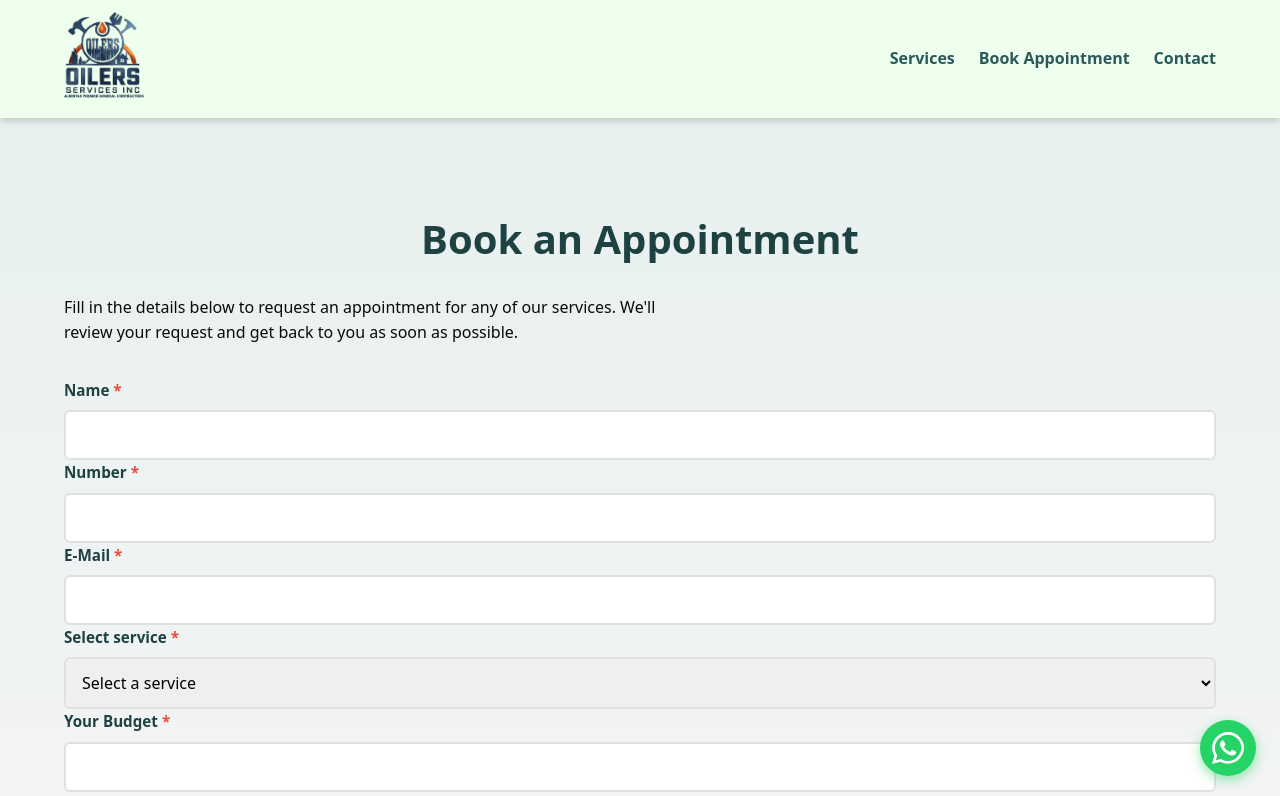
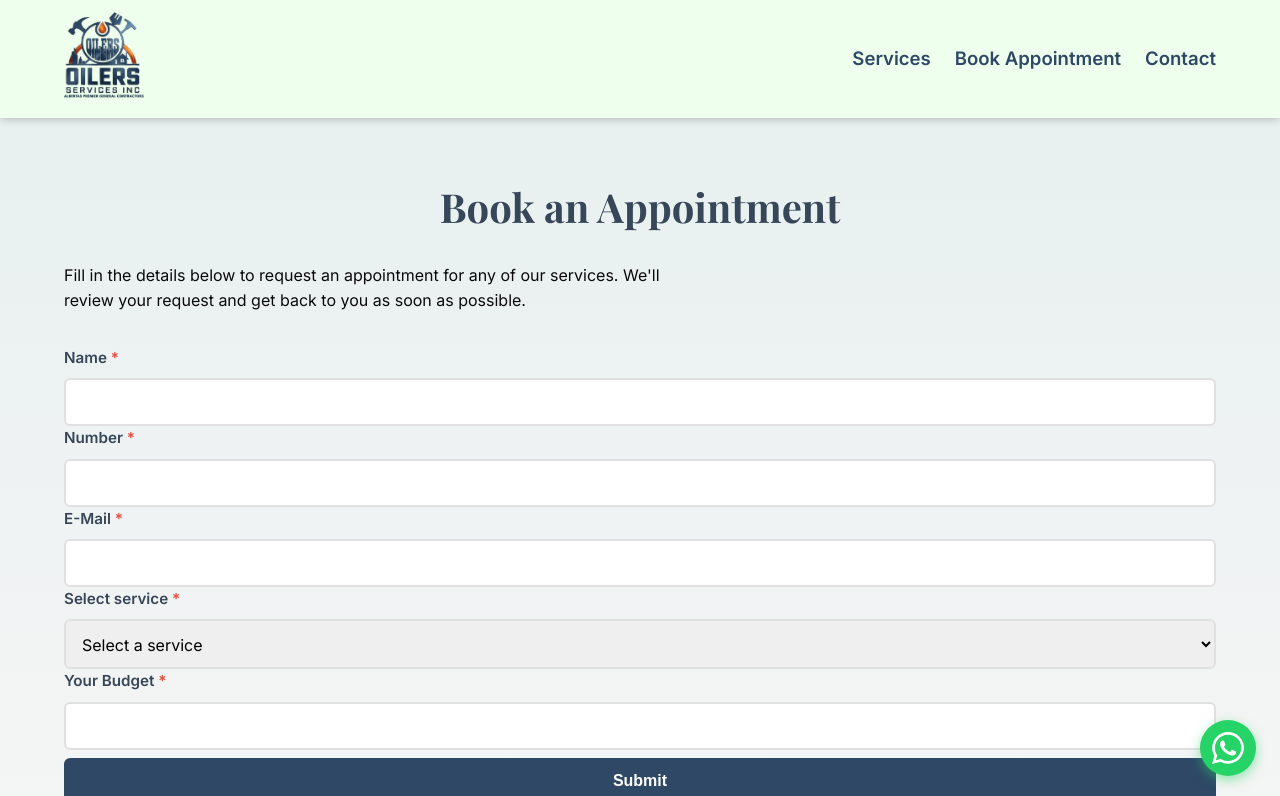
Before and after one commit to aabhay007/Oilers-Services-Inc, a Next.js app: page /request-appointment in a window 1280 px wide. Shown: the top 796 px of the page. Built offline with nearby package versions, Linux system fonts and the light colour scheme.

Commit message:
`Design changes and added scrollable feedback `

```diff
--- a/app/globals.css
+++ b/app/globals.css
@@ -1,11 +1,16 @@
+@import url("https://fonts.googleapis.com/css2?family=Inter:wght@400;500;600;700&family=Playfair+Display:wght@500;600;700&display=swap");
+
 :root {
-  --oilers-teal: #2a5a5a;
-  --oilers-teal-dark: #1e4242;
-  --oilers-teal-light: #3d7a7a;
+  --oilers-teal: #2e4866;
+  --oilers-teal-dark: #374759;
+  --oilers-teal-light: #2b4766;
   --oilers-tagline: #cccccc;
   --oilers-white: #f5f5f5;
   --oilers-black: #0a0a0a;
-  --font-sans: system-ui, -apple-system, BlinkMacSystemFont, 'Segoe UI', Roboto, sans-serif;
+  --font-sans:
+    "Inter", system-ui, -apple-system, BlinkMacSystemFont, "Segoe UI", Roboto,
+    sans-serif;
+  --font-heading: "Playfair Display", "Times New Roman", serif;
 }
 
 *,
@@ -26,10 +31,14 @@ body {
   line-height: 1.6;
 }
 
-h1, h2, h3, h4 {
+h1,
+h2,
+h3,
+h4 {
   color: var(--oilers-teal-dark);
   font-weight: 700;
   line-height: 1.2;
+  font-family: var(--font-heading);
 }
 
 a {
@@ -69,7 +78,9 @@ a:hover {
   top: 0;
   z-index: 100;
   box-shadow: 0 2px 8px rgba(0, 0, 0, 0.2);
-  transition: padding 0.25s ease, box-shadow 0.25s ease;
+  transition:
+    padding 0.25s ease,
+    box-shadow 0.25s ease;
 }
 
 .header--compact {
@@ -131,6 +142,7 @@ a:hover {
 .nav-list a {
   color: var(--oilers-tagline);
   font-weight: 600;
+  font-size: 1.16rem;
   text-decoration: none;
 }
 
@@ -141,7 +153,7 @@ a:hover {
 
 /* Sections */
 .section {
-  padding: 4rem 0;
+  padding: 2rem 0;
 }
 
 .section-alt {
@@ -232,7 +244,11 @@ a:hover {
 .hero {
   padding: 4rem 0 5rem;
   text-align: center;
-  background: linear-gradient(180deg, var(--oilers-teal-dark) 0%, var(--oilers-teal) 50%, var(--oilers-teal-dark) 100%);
+  background: linear-gradient(
+    180deg,
+    var(--oilers-teal-light) 0%,
+    var(--oilers-teal) 45%
+  );
   color: #fff;
 }
 
@@ -270,7 +286,9 @@ a:hover {
   overflow: hidden;
   padding: 0;
   box-shadow: 0 2px 8px rgba(0, 0, 0, 0.06);
-  transition: box-shadow 0.2s, border-color 0.2s;
+  transition:
+    box-shadow 0.2s,
+    border-color 0.2s;
 }
 
 .service-card:hover {
@@ -306,37 +324,41 @@ a:hover {
   font-style: oblique;
 }
 
-/* Feedback / Testimonials carousel */
+/* Feedback Section Background */
 .feedback-section {
   background: linear-gradient(180deg, var(--oilers-white) 0%, #e8f0f0 100%);
 }
 
+/* Wrapper */
 .feedback-carousel-wrap {
-  overflow: hidden;
-  margin: 0 -1.5rem;
-  padding: 0.5rem 0;
+  overflow-x: auto;
+  -webkit-overflow-scrolling: touch;
+  scroll-behavior: smooth;
+  scrollbar-width: thin; /* Firefox */
+  scrollbar-color: rgba(0, 0, 0, 0.25) transparent;
 }
 
+.feedback-carousel-wrap::-webkit-scrollbar {
+  height: 6px; /* horizontal scrollbar height */
+}
+
+.feedback-carousel-wrap::-webkit-scrollbar-track {
+  background: transparent;
+}
+
+.feedback-carousel-wrap::-webkit-scrollbar-thumb {
+  background: rgba(0, 0, 0, 0.25);
+  border-radius: 999px;
+}
+
+/* Track */
 .feedback-carousel-track {
   display: flex;
-  gap: 1.5rem;
+  gap: 20px;
   width: max-content;
-  animation: feedbackScroll 45s linear infinite;
 }
 
-.feedback-carousel-track:hover {
-  animation-play-state: paused;
-}
-
-@keyframes feedbackScroll {
-  0% {
-    transform: translateX(0);
-  }
-  100% {
-    transform: translateX(-50%);
-  }
-}
-
+/* Card */
 .feedback-card {
   flex: 0 0 min(340px, 85vw);
   max-width: 340px;
@@ -352,6 +374,7 @@ a:hover {
   box-shadow: 0 6px 20px rgba(42, 90, 90, 0.1);
 }
 
+/* Stars */
 .feedback-stars {
   display: flex;
   gap: 2px;
@@ -364,6 +387,7 @@ a:hover {
   line-height: 1;
 }
 
+/* Text */
 .feedback-text {
   margin: 0 0 1rem;
   font-size: 0.95rem;
@@ -371,6 +395,7 @@ a:hover {
   color: #333;
 }
 
+/* Meta */
 .feedback-meta {
   display: flex;
   flex-direction: column;
@@ -388,6 +413,7 @@ a:hover {
   color: #666;
 }
 
+/* Mobile */
 @media (max-width: 640px) {
   .feedback-card {
     flex: 0 0 min(300px, 88vw);
@@ -464,7 +490,9 @@ a:hover {
   align-items: center;
   justify-content: center;
   box-shadow: 0 4px 12px rgba(37, 211, 102, 0.5);
-  transition: transform 0.2s ease, box-shadow 0.2s ease;
+  transition:
+    transform 0.2s ease,
+    box-shadow 0.2s ease;
 }
 
 .whatsapp-float:hover {
@@ -540,7 +568,9 @@ a:hover {
   align-items: center;
   justify-content: center;
   border-radius: 50%;
-  transition: background 0.2s, color 0.2s;
+  transition:
+    background 0.2s,
+    color 0.2s;
 }
 
 .popup-close:hover {
--- a/app/page.tsx
+++ b/app/page.tsx
@@ -1,5 +1,6 @@
 import type { Metadata } from 'next';
 import Image from 'next/image';
+import Link from 'next/link';
 import FeedbackCarousel from '@/components/FeedbackCarousel';
 import { SERVICES } from '@/constants/services';
 
@@ -85,6 +86,11 @@ export default function HomePage() {
               </p>
             </div>
           </div>
+          <div style={{ textAlign: 'center', marginTop: '1.5rem' }}>
+            <Link href="/request-appointment" className="btn">
+              Request Appointment
+            </Link>
+          </div>
         </div>
       </section>
     </>
--- a/app/request-appointment/page.tsx
+++ b/app/request-appointment/page.tsx
@@ -1,9 +1,9 @@
-'use client';
+"use client";
 
-import { useEffect, useState } from 'react';
-import type { Metadata } from 'next';
-import emailjs from '@emailjs/browser';
-import { SERVICES } from '@/constants/services';
+import { useEffect, useState } from "react";
+import type { Metadata } from "next";
+import emailjs from "@emailjs/browser";
+import { SERVICES } from "@/constants/services";
 /*
 export const metadata: Metadata = {
   title: 'Book an Appointment',
@@ -15,47 +15,55 @@ export default function RequestAppointmentPage() {
   const [isSubmitted, setIsSubmitted] = useState(false);
   const [isSubmitting, setIsSubmitting] = useState(false);
   const [formData, setFormData] = useState({
-    name: '',
-    phone: '',
-    email: '',
-    service: '',
-    budget: '',
+    name: "",
+    phone: "",
+    email: "",
+    service: "",
+    budget: "",
   });
 
   useEffect(() => {
     setTimeout(() => {
-      localStorage.setItem('request-appointment-seen', 'true');
+      localStorage.setItem("request-appointment-seen", "true");
     }, 1000);
   }, []);
 
   const [errors, setErrors] = useState<Record<string, string>>({});
 
   const handleChange = (
-    e: React.ChangeEvent<HTMLInputElement | HTMLSelectElement>
+    e: React.ChangeEvent<HTMLInputElement | HTMLSelectElement>,
   ) => {
     const { name, value } = e.target;
     setFormData((prev) => ({ ...prev, [name]: value }));
     if (errors[name]) {
-      setErrors((prev) => ({ ...prev, [name]: '' }));
+      setErrors((prev) => ({ ...prev, [name]: "" }));
     }
   };
 
   const validate = () => {
     const newErrors: Record<string, string> = {};
     if (!formData.name.trim()) {
-      newErrors.name = 'Name is required';
+      newErrors.name = "Name is required";
     }
     if (!formData.phone.trim()) {
-      newErrors.phone = 'Number is required';
+      newErrors.phone = "Number is required";
     }
     if (!formData.email.trim()) {
-      newErrors.email = 'E-mail is required';
+      newErrors.email = "E-mail is required";
     }
     if (!formData.service.trim()) {
-      newErrors.service = 'Please select a service';
+      newErrors.service = "Please select a service";
     }
-    if (!formData.budget.trim()) {
-      newErrors.budget = 'Your budget is required';
+    const budgetTrimmed = formData.budget.trim();
+    if (!budgetTrimmed) {
+      newErrors.budget = "Your budget is required";
+    } else {
+      const budgetValue = Number(budgetTrimmed);
+      if (!Number.isFinite(budgetValue)) {
+        newErrors.budget = "Budget must be a number";
+      } else if (budgetValue < 0) {
+        newErrors.budget = "Budget cannot be negative";
+      }
     }
     setErrors(newErrors);
     return Object.keys(newErrors).length === 0;
@@ -69,11 +77,11 @@ export default function RequestAppointmentPage() {
 
     try {
       const serviceId =
-        process.env.NEXT_PUBLIC_EMAILJS_SERVICE_ID || 'YOUR_SERVICE_ID';
+        process.env.NEXT_PUBLIC_EMAILJS_SERVICE_ID || "YOUR_SERVICE_ID";
       const templateId =
-        process.env.NEXT_PUBLIC_EMAILJS_TEMPLATE_ID || 'YOUR_TEMPLATE_ID';
+        process.env.NEXT_PUBLIC_EMAILJS_TEMPLATE_ID || "YOUR_TEMPLATE_ID";
       const publicKey =
-        process.env.NEXT_PUBLIC_EMAILJS_PUBLIC_KEY || 'YOUR_PUBLIC_KEY';
+        process.env.NEXT_PUBLIC_EMAILJS_PUBLIC_KEY || "YOUR_PUBLIC_KEY";
 
       await emailjs.send(
         serviceId,
@@ -84,10 +92,10 @@ export default function RequestAppointmentPage() {
           from_email: formData.email,
           service: formData.service,
           budget: formData.budget,
-          to_email: 'oilersservicesinc@gmail.com',
-          subject: 'New Appointment Request - Oilers Services Inc',
+          to_email: "oilersservicesinc@gmail.com",
+          subject: "New Appointment Request - Oilers Services Inc",
         },
-        publicKey
+        publicKey,
       );
 
       setIsSubmitted(true);
@@ -107,7 +115,7 @@ export default function RequestAppointmentPage() {
         <h1 id="request-appointment-heading" className="section-title">
           Book an Appointment
         </h1>
-        <p style={{ maxWidth: '640px', marginBottom: '2rem' }}>
+        <p style={{ maxWidth: "640px", marginBottom: "2rem" }}>
           Fill in the details below to request an appointment for any of our
           services. We&apos;ll review your request and get back to you as soon
           as possible.
@@ -131,7 +139,7 @@ export default function RequestAppointmentPage() {
                 value={formData.name}
                 onChange={handleChange}
                 required
-                className={errors.name ? 'error' : ''}
+                className={errors.name ? "error" : ""}
               />
               {errors.name && (
                 <span className="error-message">{errors.name}</span>
@@ -149,7 +157,7 @@ export default function RequestAppointmentPage() {
                 value={formData.phone}
                 onChange={handleChange}
                 required
-                className={errors.phone ? 'error' : ''}
+                className={errors.phone ? "error" : ""}
               />
               {errors.phone && (
                 <span className="error-message">{errors.phone}</span>
@@ -167,7 +175,7 @@ export default function RequestAppointmentPage() {
                 value={formData.email}
                 onChange={handleChange}
                 required
-                className={errors.email ? 'error' : ''}
+                className={errors.email ? "error" : ""}
               />
               {errors.email && (
                 <span className="error-message">{errors.email}</span>
@@ -184,7 +192,7 @@ export default function RequestAppointmentPage() {
                 value={formData.service}
                 onChange={handleChange}
                 required
-                className={errors.service ? 'error' : ''}
+                className={errors.service ? "error" : ""}
               >
                 <option value="">Select a service</option>
                 {SERVICES.map((service) => (
@@ -203,13 +211,14 @@ export default function RequestAppointmentPage() {
                 Your Budget <span className="required">*</span>
               </label>
               <input
-                type="text"
+                type="number"
                 id="budget"
                 name="budget"
                 value={formData.budget}
                 onChange={handleChange}
+                min={0}
                 required
-                className={errors.budget ? 'error' : ''}
+                className={errors.budget ? "error" : ""}
               />
               {errors.budget && (
                 <span className="error-message">{errors.budget}</span>
@@ -221,7 +230,7 @@ export default function RequestAppointmentPage() {
               className="btn btn-submit"
               disabled={isSubmitting}
             >
-              {isSubmitting ? 'Submitting...' : 'Submit'}
+              {isSubmitting ? "Submitting..." : "Submit"}
             </button>
           </form>
         )}
--- a/components/ContactPopup.tsx
+++ b/components/ContactPopup.tsx
@@ -1,28 +1,28 @@
-'use client';
+"use client";
 
-import { useState, useEffect } from 'react';
-import emailjs from '@emailjs/browser';
-import { SERVICES } from '@/constants/services';
+import { useState, useEffect } from "react";
+import emailjs from "@emailjs/browser";
+import { SERVICES } from "@/constants/services";
 
 export default function ContactPopup() {
   const [isOpen, setIsOpen] = useState(false);
   const [isSubmitted, setIsSubmitted] = useState(false);
   const [isSubmitting, setIsSubmitting] = useState(false);
   const [formData, setFormData] = useState({
-    name: '',
-    phone: '',
-    email: '',
-    service: '',
-    budget: '',
+    name: "",
+    phone: "",
+    email: "",
+    service: "",
+    budget: "",
   });
   const [errors, setErrors] = useState<Record<string, string>>({});
 
   useEffect(() => {
     const timer = setTimeout(() => {
-      const hasSeenPopup = localStorage.getItem('request-appointment-seen');
-       if (!hasSeenPopup) {
-      setIsOpen(true);
-       }
+      const hasSeenPopup = localStorage.getItem("request-appointment-seen");
+      if (!hasSeenPopup) {
+        setIsOpen(true);
+      }
     }, 10000); // 10 seconds
 
     return () => clearTimeout(timer);
@@ -30,35 +30,37 @@ export default function ContactPopup() {
 
   const handleClose = () => {
     setIsOpen(false);
-    localStorage.setItem('contact-popup-seen', 'true');
+    localStorage.setItem("contact-popup-seen", "true");
   };
 
   const handleChange = (
-    e: React.ChangeEvent<HTMLInputElement | HTMLTextAreaElement | HTMLSelectElement>
+    e: React.ChangeEvent<
+      HTMLInputElement | HTMLTextAreaElement | HTMLSelectElement
+    >,
   ) => {
     const { name, value } = e.target;
     setFormData((prev) => ({ ...prev, [name]: value }));
     if (errors[name]) {
-      setErrors((prev) => ({ ...prev, [name]: '' }));
+      setErrors((prev) => ({ ...prev, [name]: "" }));
     }
   };
 
   const validate = () => {
     const newErrors: Record<string, string> = {};
     if (!formData.name.trim()) {
-      newErrors.name = 'Name is required';
+      newErrors.name = "Name is required";
     }
     if (!formData.phone.trim()) {
-      newErrors.phone = 'Number is required';
+      newErrors.phone = "Number is required";
     }
     if (!formData.email.trim()) {
-      newErrors.email = 'E-mail is required';
+      newErrors.email = "E-mail is required";
     }
     if (!formData.service.trim()) {
-      newErrors.service = 'Please select a service';
+      newErrors.service = "Please select a service";
     }
     if (!formData.budget.trim()) {
-      newErrors.budget = 'Your budget is required';
+      newErrors.budget = "Your budget is required";
     }
     setErrors(newErrors);
     return Object.keys(newErrors).length === 0;
@@ -72,11 +74,11 @@ export default function ContactPopup() {
 
     try {
       const serviceId =
-        process.env.NEXT_PUBLIC_EMAILJS_SERVICE_ID || 'YOUR_SERVICE_ID';
+        process.env.NEXT_PUBLIC_EMAILJS_SERVICE_ID || "YOUR_SERVICE_ID";
       const templateId =
-        process.env.NEXT_PUBLIC_EMAILJS_TEMPLATE_ID || 'YOUR_TEMPLATE_ID';
+        process.env.NEXT_PUBLIC_EMAILJS_TEMPLATE_ID || "YOUR_TEMPLATE_ID";
       const publicKey =
-        process.env.NEXT_PUBLIC_EMAILJS_PUBLIC_KEY || 'YOUR_PUBLIC_KEY';
+        process.env.NEXT_PUBLIC_EMAILJS_PUBLIC_KEY || "YOUR_PUBLIC_KEY";
 
       await emailjs.send(
         serviceId,
@@ -87,10 +89,10 @@ export default function ContactPopup() {
           from_email: formData.email,
           service: formData.service,
           budget: formData.budget,
-          to_email: 'oilersservicesinc@gmail.com',
-          subject: 'New Appointment Request - Oilers Services Inc',
+          to_email: "oilersservicesinc@gmail.com",
+          subject: "New Appointment Request - Oilers Services Inc",
         },
-        publicKey
+        publicKey,
       );
 
       setIsSubmitted(true);
@@ -144,7 +146,7 @@ export default function ContactPopup() {
                   value={formData.name}
                   onChange={handleChange}
                   required
-                  className={errors.name ? 'error' : ''}
+                  className={errors.name ? "error" : ""}
                 />
                 {errors.name && (
                   <span className="error-message">{errors.name}</span>
@@ -161,7 +163,7 @@ export default function ContactPopup() {
                   value={formData.phone}
                   onChange={handleChange}
                   required
-                  className={errors.phone ? 'error' : ''}
+                  className={errors.phone ? "error" : ""}
                 />
                 {errors.phone && (
                   <span className="error-message">{errors.phone}</span>
@@ -178,7 +180,7 @@ export default function ContactPopup() {
                   value={formData.email}
                   onChange={handleChange}
                   required
-                  className={errors.email ? 'error' : ''}
+                  className={errors.email ? "error" : ""}
                 />
                 {errors.email && (
                   <span className="error-message">{errors.email}</span>
@@ -194,7 +196,7 @@ export default function ContactPopup() {
                   value={formData.service}
                   onChange={handleChange}
                   required
-                  className={errors.service ? 'error' : ''}
+                  className={errors.service ? "error" : ""}
                 >
                   <option value="">Select a service</option>
                   {SERVICES.map((service) => (
@@ -212,13 +214,14 @@ export default function ContactPopup() {
                   Your Budget <span className="required">*</span>
                 </label>
                 <input
-                  type="text"
+                  type="number"
                   id="popup-budget"
                   name="budget"
                   value={formData.budget}
                   onChange={handleChange}
+                  min={0}
                   required
-                  className={errors.budget ? 'error' : ''}
+                  className={errors.budget ? "error" : ""}
                 />
                 {errors.budget && (
                   <span className="error-message">{errors.budget}</span>
@@ -229,7 +232,7 @@ export default function ContactPopup() {
                 className="btn btn-submit"
                 disabled={isSubmitting}
               >
-                {isSubmitting ? 'Submitting...' : 'Submit'}
+                {isSubmitting ? "Submitting..." : "Submit"}
               </button>
             </form>
           </>
--- a/components/Header.tsx
+++ b/components/Header.tsx
@@ -36,9 +36,9 @@ export default function Header() {
         </Link>
         <nav className="nav" aria-label="Main navigation">
           <ul className="nav-list">
-            <li><Link style={{ color: '#295959' }} href="/#services">Services</Link></li>
-            <li><Link style={{ color: '#295959' }} href="/request-appointment">Book Appointment</Link></li>
-            <li><Link style={{ color: '#295959' }} href="/#contact">Contact</Link></li>
+            <li><Link style={{ color: '#2e4866' }} href="/#services">Services</Link></li>
+            <li><Link style={{ color: '#2e4866' }} href="/request-appointment">Book Appointment</Link></li>
+            <li><Link style={{ color: '#2e4866' }} href="/#contact">Contact</Link></li>
           </ul>
         </nav>
       </div>
```
Also changed, not shown: components/FeedbackCarousel.tsx (+47 -19 lines), 1 other file (tests, documents, lock files or other folders).
